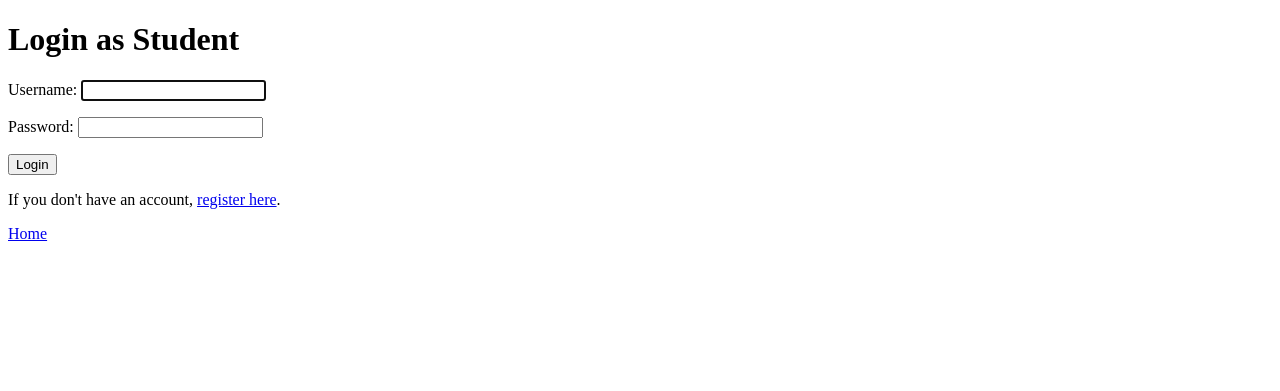
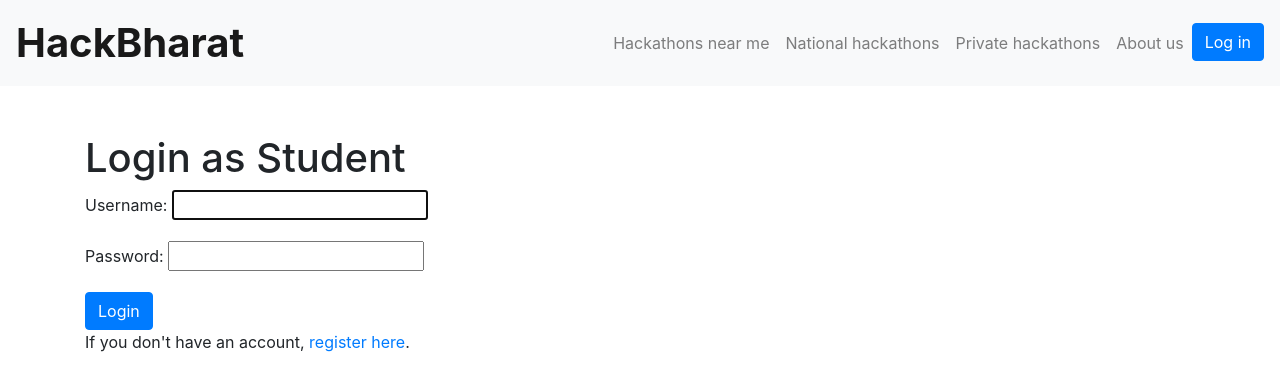
Before and after one commit to HareKrishna4747/Techbharat, a Django app: page /login/student/ in a window 1280 px wide. Shown: the top 391 px of the page. Run offline with Django 5.2, Linux system fonts and the light colour scheme; some libraries are stand-ins or nearby versions.

Commit message:
Updated register_organizer.html, login_organizer.html, and login_student.html

```diff
--- a/students/templates/login_student.html
+++ b/students/templates/login_student.html
@@ -2,16 +2,52 @@
 <html lang="en">
 <head>
     <meta charset="UTF-8">
-    <title>Student Login</title>
+    <meta name="viewport" content="width=device-width, initial-scale=1.0">
+    <title>Login as Student</title>
+    <link href="https://stackpath.bootstrapcdn.com/bootstrap/4.5.2/css/bootstrap.min.css" rel="stylesheet">
+    <link rel="stylesheet" href="styles.css">
 </head>
 <body>
+    <!-- Navbar -->
+    <nav class="navbar navbar-expand-lg navbar-light bg-light">
+        <a class="navbar-brand" href="#" style="font-weight: bolder; font-size: 40px;">HackBharat</a>
+        <button class="navbar-toggler" type="button" data-toggle="collapse" data-target="#navbarNav" aria-controls="navbarNav" aria-expanded="false" aria-label="Toggle navigation">
+            <span class="navbar-toggler-icon"></span>
+        </button>
+        <div class="collapse navbar-collapse" id="navbarNav">
+            <ul class="navbar-nav ml-auto">
+                <li class="nav-item">
+                    <a class="nav-link" href="#">Hackathons near me</a>
+                </li>
+                <li class="nav-item">
+                    <a class="nav-link" href="#">National hackathons</a>
+                </li>
+                <li class="nav-item">
+                    <a class="nav-link" href="#">Private hackathons</a>
+                </li>
+                <li class="nav-item">
+                    <a class="nav-link" href="#">About us</a>
+                </li>
+                <li class="nav-item">
+                    <a class="btn btn-primary" href="#">Log in</a>
+                </li>
+            </ul>
+        </div>
+    </nav>
+
+    <!-- Login Form -->
+    <div class="container mt-5">
         <h1>Login as Student</h1>
         <form method="post" action="{% url 'login_student' %}">
             {% csrf_token %}
             {{ form.as_p }}
-        <button type="submit">Login</button>
+            <button type="submit" class="btn btn-primary">Login</button>
         </form>
         <p>If you don't have an account, <a href="{% url 'register_student' %}">register here</a>.</p>
-    <a href="{% url 'home' %}" class="home-button">Home</a>
+    </div>
+
+    <script src="https://code.jquery.com/jquery-3.5.1.slim.min.js"></script>
+    <script src="https://cdn.jsdelivr.net/npm/@popperjs/core@2.5.4/dist/umd/popper.min.js"></script>
+    <script src="https://stackpath.bootstrapcdn.com/bootstrap/4.5.2/js/bootstrap.min.js"></script>
 </body>
 </html>
```
Also changed, not shown: students/templates/login_organizer.html (+39 -3 lines), students/templates/students/register_organizer.html (+45 -6 lines), db.sqlite3. Lines whose indentation alone changed are shown as unchanged.
